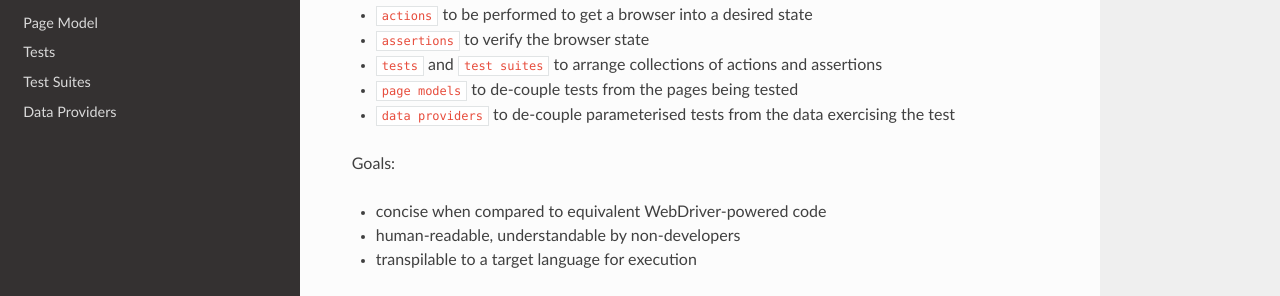
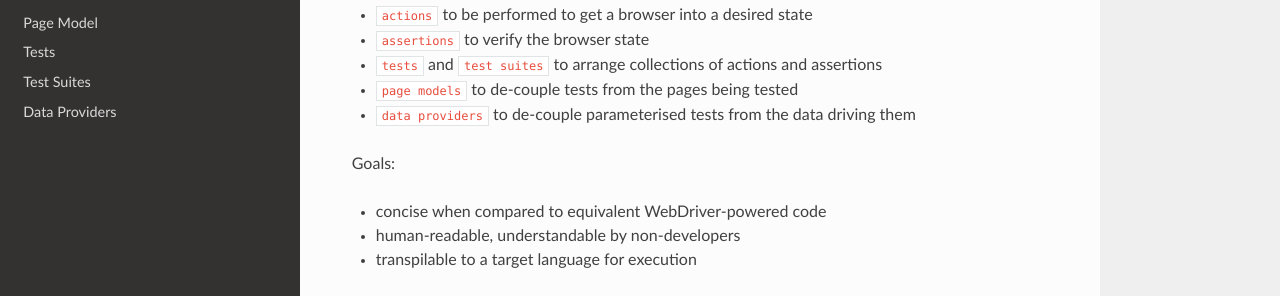
Before and after one commit to webignition/bas-spec, a Sphinx documentation site: the page built from docs/index.rst, in a window 1280 px wide and 1026 px high. Shown: the part 277-573 px from the top of the window. Built offline with Sphinx 7.4.7 and the Read the Docs theme 2.0.0, drawn with Linux system fonts in a browser that asks for light colours.

```diff
--- a/docs/index.rst
+++ b/docs/index.rst
@@ -16,7 +16,7 @@
 * ``assertions`` to verify the browser state
 * ``tests`` and ``test suites`` to arrange collections of actions and assertions
 * ``page models`` to de-couple tests from the pages being tested
-* ``data providers`` to de-couple parameterised tests from the data exercising the test
+* ``data providers`` to de-couple parameterised tests from the data driving them
 
 Goals:
 
```
